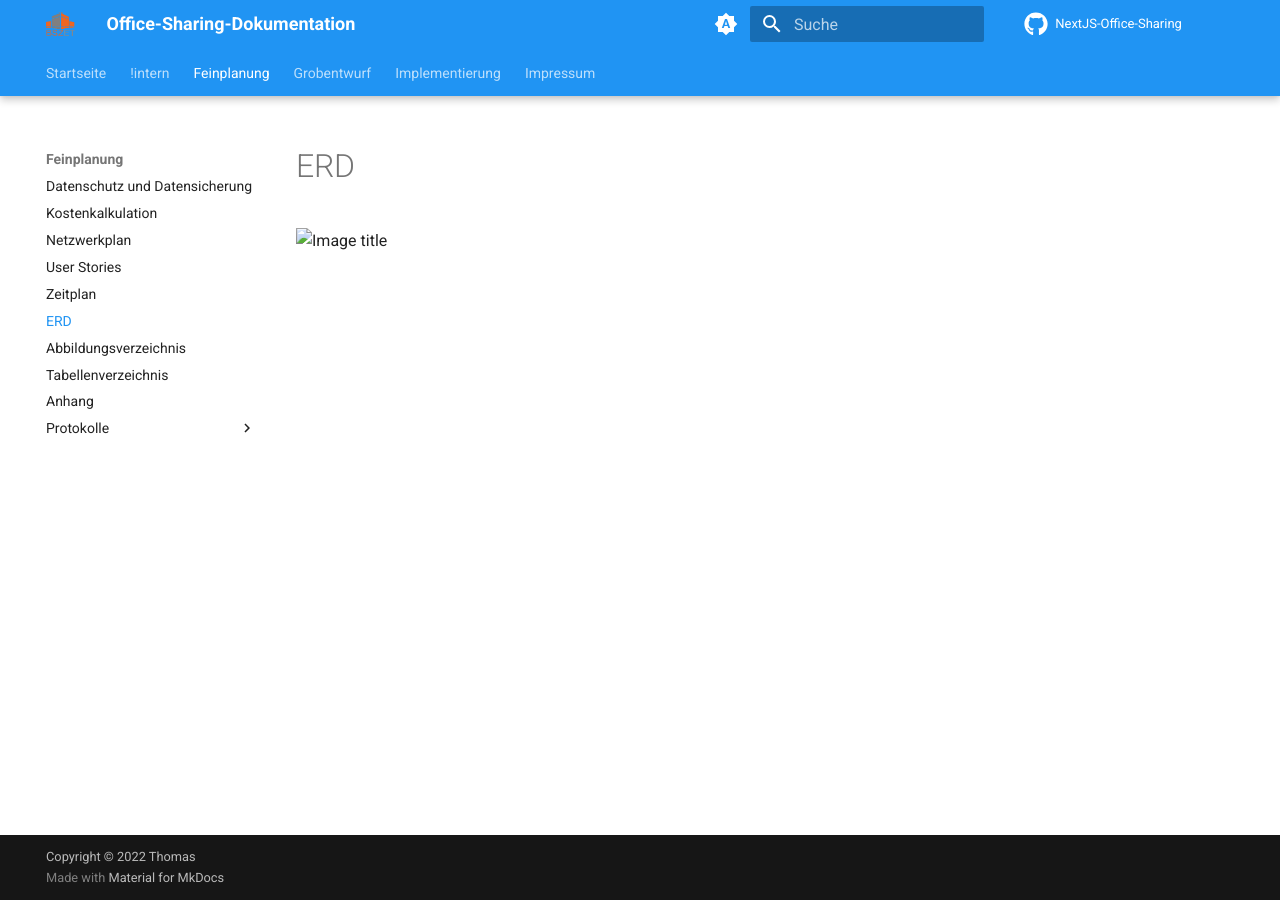
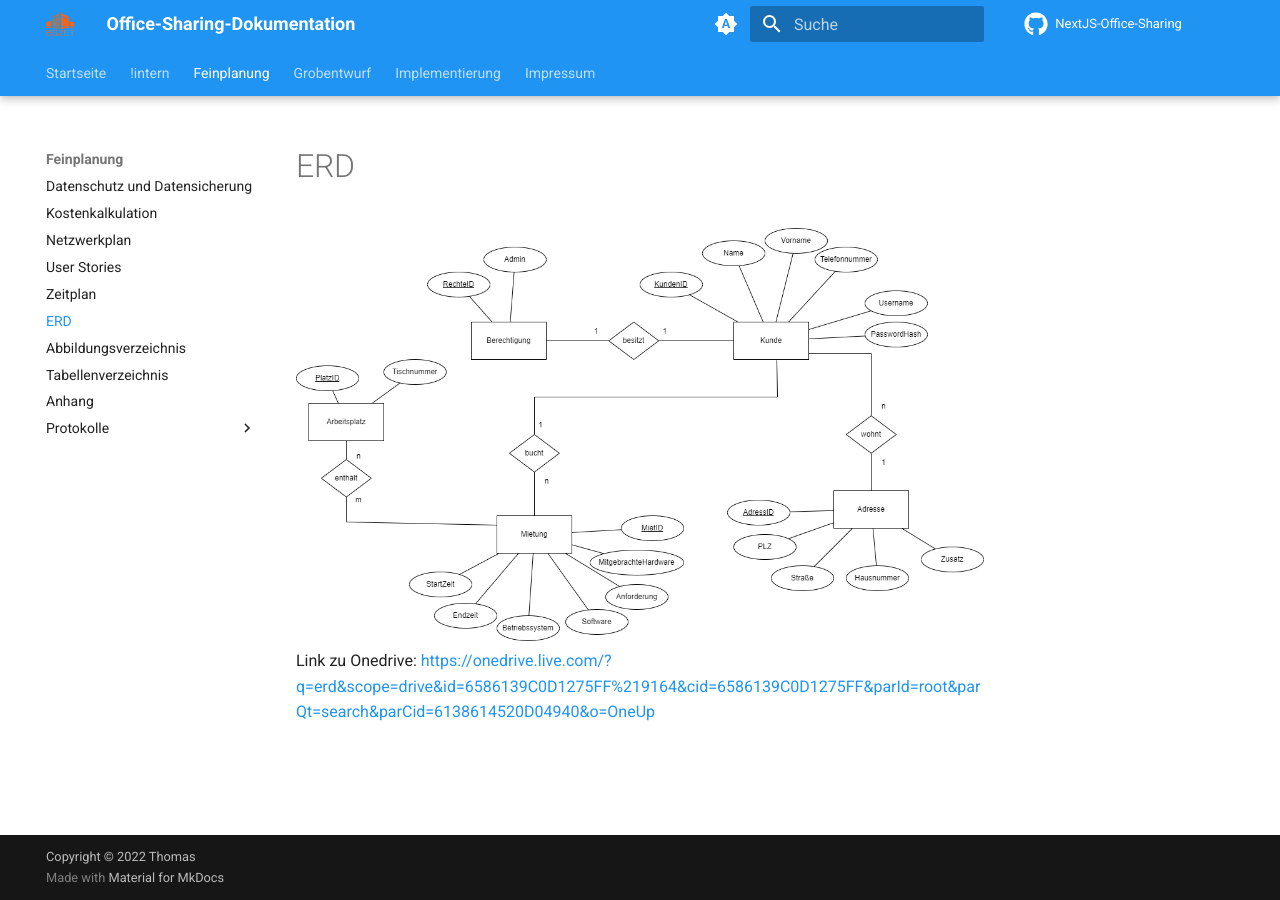
Before and after one commit to gz-bad-erzland-p2/Dokumentation, an MkDocs documentation site: the page built from docs/feinplanung/45-ERD.md, in a window 1280 px wide. Built offline with MkDocs 1.6.1 and Material for MkDocs 9.7.7, drawn with Linux system fonts in a browser that asks for light colours; comment, search, counter and statistics services are not loaded.

Commit message:
Update 45-ERD.md

```diff
--- a/docs/feinplanung/45-ERD.md
+++ b/docs/feinplanung/45-ERD.md
@@ -1,2 +1,3 @@
 # ERD
-![Image title](docs/assets/img/ERD.png){ align=left }
+![Image title](https://github.com/gz-bad-erzland-p2/Dokumentation/blob/master/docs/assets/img/ERD.png?raw=true)
+Link zu Onedrive: https://onedrive.live.com/?q=erd&scope=drive&id=6586139C0D1275FF%219164&cid=6586139C0D1275FF&parId=root&parQt=search&parCid=6138614520D04940&o=OneUp
```
